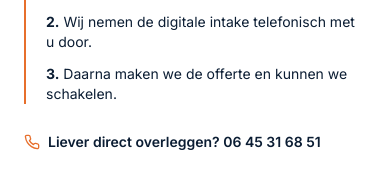
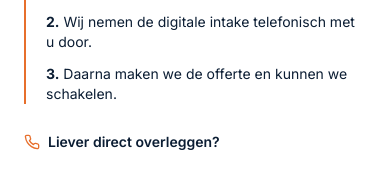
Before and after one commit to sandvlietbv/OpleverMeester, a Next.js app: page / in a window 390 px wide. Shown: the part 1224-1412 px from the top of the page. Built offline with nearby package versions, Linux system fonts and the light colour scheme.

Commit message:
Hide mobile number from intake

```diff
--- a/components/Contact.tsx
+++ b/components/Contact.tsx
@@ -3,7 +3,6 @@
 import { useRef, useState } from "react";
 import { Phone } from "lucide-react";
 
-const PHONE_DISPLAY = "06 45 31 68 51";
 const PHONE_TEL = "+31645316851";
 
 export default function Contact() {
@@ -54,7 +53,7 @@ export default function Contact() {
             <p><strong>2.</strong> Wij nemen de digitale intake telefonisch met u door.</p>
             <p><strong>3.</strong> Daarna maken we de offerte en kunnen we schakelen.</p>
           </div>
-          <a href={`tel:${PHONE_TEL}`} className="mt-7 inline-flex items-center gap-2 text-sm font-semibold text-navy"><Phone className="h-4 w-4 text-orange" />Liever direct overleggen? {PHONE_DISPLAY}</a>
+          <a href={`tel:${PHONE_TEL}`} className="mt-7 inline-flex items-center gap-2 text-sm font-semibold text-navy"><Phone className="h-4 w-4 text-orange" />Liever direct overleggen?</a>
         </div>
 
         <div className="rounded-om border border-surface-mid bg-surface-light p-5 md:p-8">
@@ -74,7 +73,7 @@ export default function Contact() {
               <FormSection number="04" title="Wat moeten we vooraf weten?">
                 <label htmlFor="situatie" className="sr-only">Korte toelichting</label><textarea id="situatie" name="situatie" rows={4} placeholder="Bijvoorbeeld: woning staat vol, laminaat moet eruit, sleuteloverdracht is gepland, zware spullen aanwezig…" className="w-full rounded-om border border-surface-mid bg-white px-4 py-3 text-navy outline-none placeholder:text-muted/60 focus:border-orange" />
               </FormSection>
-              {error && <p role="alert" className="text-sm text-red-700">{error} Bel ons anders op {PHONE_DISPLAY}.</p>}
+              {error && <p role="alert" className="text-sm text-red-700">{error} Probeer het opnieuw of kies voor direct overleg.</p>}
               <button type="submit" disabled={submitting} className="w-full rounded-om bg-orange px-6 py-4 text-base font-semibold text-white hover:bg-orange-light disabled:opacity-60">{submitting ? "Versturen…" : "Intake versturen"}</button>
               <p className="text-center text-xs text-muted">We gebruiken deze gegevens om uw aanvraag te beoordelen en contact met u op te nemen.</p>
             </form>
```
